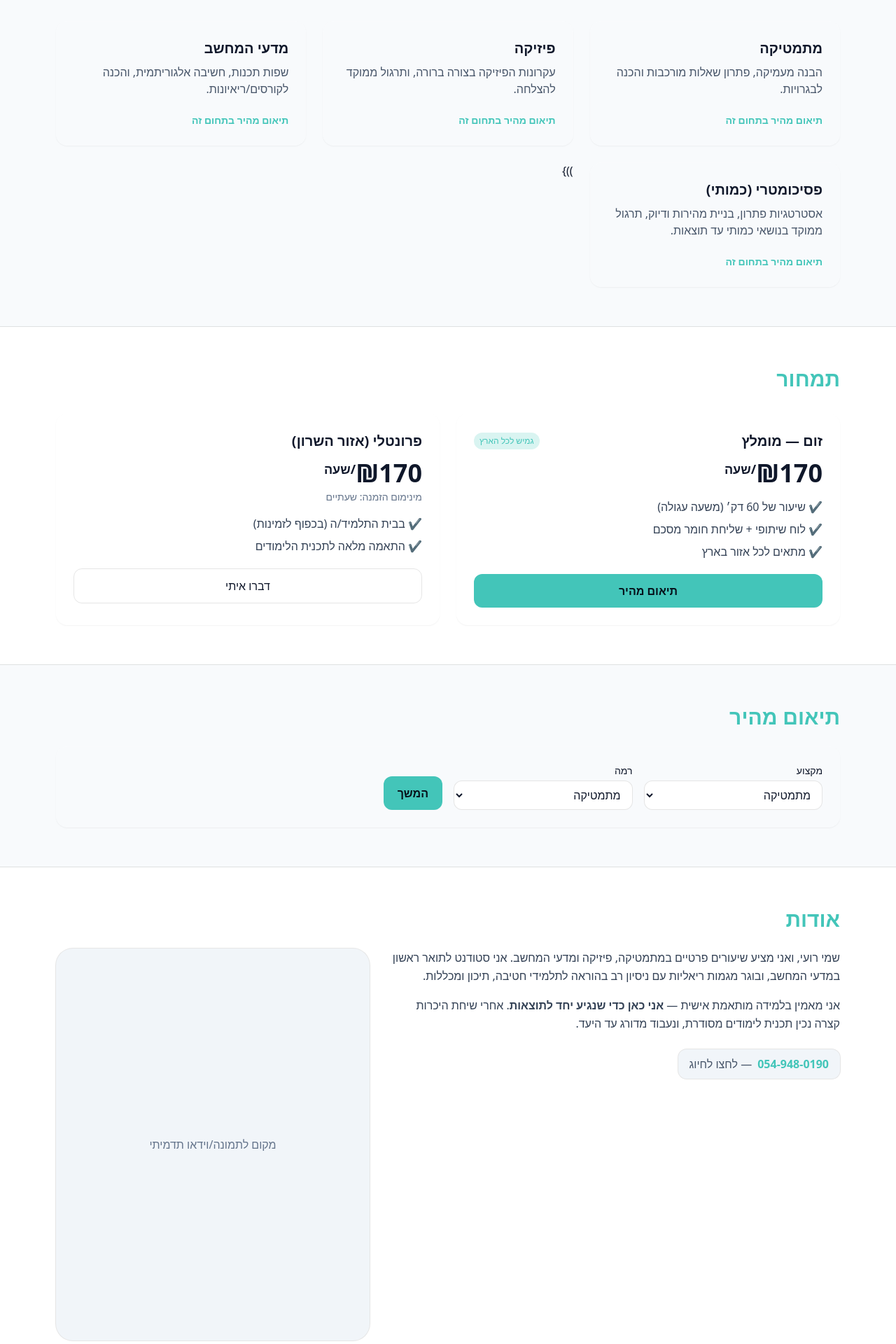
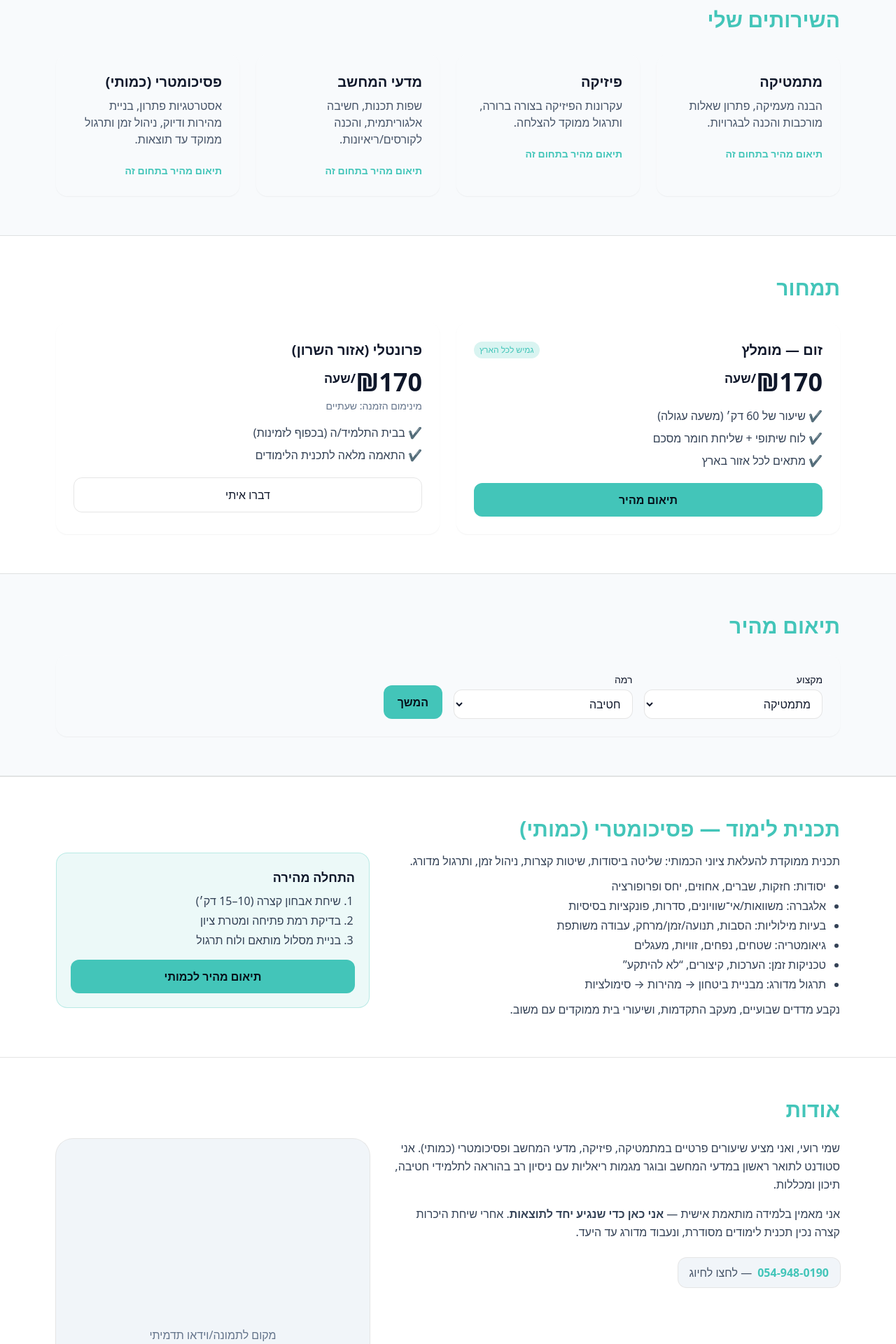
Before and after one commit to roadam11/RoieTutor, a Next.js app: page / in a window 1280 px wide. Shown: the part 720-2640 px from the top of the page at 70% size. Built offline with nearby package versions, Linux system fonts and the light colour scheme.

Commit message:
Update index.js

```diff
--- a/pages/index.js
+++ b/pages/index.js
@@ -3,9 +3,33 @@ import StickyCTA from '@/components/StickyCTA'
 import Head from 'next/head'
 import { motion } from 'framer-motion'
 import { useState } from 'react'
+import Script from 'next/script'
 
 export default function Home(){
-  // טופס תיאום מהיר (3 שלבים)
+  // ---- סקריפט מצב בהיר/כהה לפני טעינת הדף (מונע "הבהוב") ----
+  // לא צריך _document.js – הכל מתבצע כאן עם beforeInteractive
+  const ThemeInit = (
+    <Script id="rt-theme-init" strategy="beforeInteractive">
+      {`
+      (function(){
+        try{
+          var saved = localStorage.getItem('rt-theme');
+          var prefersLight = window.matchMedia && window.matchMedia('(prefers-color-scheme: light)').matches;
+          var useLight = saved ? (saved === 'light') : prefersLight;
+          var html = document.documentElement;
+          html.setAttribute('dir','rtl');
+          if(useLight){ html.classList.remove('dark'); }
+          else{ html.classList.add('dark'); }
+        }catch(e){
+          document.documentElement.classList.add('dark');
+          document.documentElement.setAttribute('dir','rtl');
+        }
+      })();
+      `}
+    </Script>
+  );
+
+  // ---- טופס תיאום מהיר (3 שלבים) ----
   const [step,setStep] = useState(1)
   const [subject,setSubject] = useState('מתמטיקה')
   const [level,setLevel] = useState('חטיבה')
@@ -24,12 +48,13 @@ export default function Home(){
   }
 
   return (
-    // שים לב: ברירת מחדל בהיר; כהה עם מחלקת dark
+    // ברירת מחדל – בהיר; כהה עם מחלקת dark על <html>
     <div className="min-h-screen bg-white text-slate-900 dark:bg-ink dark:text-slate-100">
       <Head>
-        <title>RoieTutor — שיעורים פרטיים במתמטיקה, פיזיקה ומדעי המחשב</title>
+        <title>RoieTutor — שיעורים פרטיים במתמטיקה, פיזיקה, מדעי המחשב ופסיכומטרי (כמותי)</title>
         <meta name="viewport" content="width=device-width, initial-scale=1" />
       </Head>
+      {ThemeInit}
 
       <header className="sticky top-0 z-50 backdrop-blur bg-white/80 dark:bg-ink/80 border-b border-black/10 dark:border-white/10">
         <nav className="max-w-6xl mx-auto px-4 py-4 flex items-center justify-between">
@@ -38,6 +63,7 @@ export default function Home(){
             <li className="hover:text-tealBrand"><a href="#home">בית</a></li>
             <li className="hover:text-tealBrand"><a href="#services">שירותים</a></li>
             <li className="hover:text-tealBrand"><a href="#pricing">תמחור</a></li>
+            <li className="hover:text-tealBrand"><a href="#psy-quant">פסיכומטרי (כמותי)</a></li>
             <li className="hover:text-tealBrand"><a href="#about">אודות</a></li>
             <li className="hover:text-tealBrand"><a href="#faq">שאלות נפוצות</a></li>
             <li className="hover:text-tealBrand"><a href="#contact">צור קשר</a></li>
@@ -64,7 +90,7 @@ export default function Home(){
         <div className="max-w-6xl mx-auto px-4 pt-12 pb-12 grid md:grid-cols-12 gap-10 items-center">
           <motion.div className="md:col-span-6 reveal" initial={{opacity:0, y:14}} animate={{opacity:1,y:0}} transition={{duration:.6}}>
             <h1 className="text-4xl sm:text-5xl leading-tight font-extrabold">
-              שיעורים פרטיים במתמטיקה, פיזיקה ומדעי המחשב
+              שיעורים פרטיים במתמטיקה, פיזיקה, מדעי המחשב ופסיכומטרי (כמותי)
             </h1>
             <p className="mt-5 text-slate-700 dark:text-slate-300 text-lg">
               שלום, אני רועי — סטודנט למדעי המחשב עם ניסיון בליווי תלמידי חטיבה, תיכון, מכללות
@@ -99,7 +125,7 @@ export default function Home(){
       <section id="services" className="bg-slate-50 dark:bg-ink2 border-y border-black/10 dark:border-white/10">
         <div className="max-w-6xl mx-auto px-4 py-14">
           <h2 className="text-3xl font-bold text-tealBrand mb-8 reveal">השירותים שלי</h2>
-          <div className="grid md:grid-cols-3 gap-6">
+          <div className="grid md:grid-cols-4 gap-6">
             {['מתמטיקה','פיזיקה','מדעי המחשב','פסיכומטרי (כמותי)'].map((t,i)=>(
               <div key={i} className="card p-6 reveal">
                 <div className="text-xl font-semibold mb-2">{t}</div>
@@ -107,17 +133,16 @@ export default function Home(){
                   {t==='מתמטיקה' && 'הבנה מעמיקה, פתרון שאלות מורכבות והכנה לבגרויות.'}
                   {t==='פיזיקה' && 'עקרונות הפיזיקה בצורה ברורה, ותרגול ממוקד להצלחה.'}
                   {t==='מדעי המחשב' && 'שפות תכנות, חשיבה אלגוריתמית, והכנה לקורסים/ריאיונות.'}
-      {t==='פסיכומטרי (כמותי)' && 'אסטרטגיות פתרון, בניית מהירות ודיוק, תרגול ממוקד בנושאי כמותי עד תוצאות.'}
+                  {t==='פסיכומטרי (כמותי)' && 'אסטרטגיות פתרון, בניית מהירות ודיוק, ניהול זמן ותרגול ממוקד עד תוצאות.'}
                 </p>
                 <a href="#quick" className="inline-block text-sm font-semibold text-tealBrand hover:underline">תיאום מהיר בתחום זה</a>
               </div>
-))}
             ))}
           </div>
         </div>
       </section>
 
-      {/* PRICING – מדגישים זום */}
+      {/* PRICING */}
       <section id="pricing" className="bg-white dark:bg-ink">
         <div className="max-w-6xl mx-auto px-4 py-14">
           <h2 className="text-3xl font-bold text-tealBrand mb-8 reveal">תמחור</h2>
@@ -156,7 +181,7 @@ export default function Home(){
         </div>
       </section>
 
-      {/* QUICK BOOKING – תיאום מהיר בשלבים */}
+      {/* QUICK BOOKING */}
       <section id="quick" className="bg-slate-50 dark:bg-ink2 border-y border-black/10 dark:border-white/10">
         <div className="max-w-6xl mx-auto px-4 py-14">
           <h2 className="text-3xl font-bold text-tealBrand mb-6 reveal">תיאום מהיר</h2>
@@ -169,15 +194,16 @@ export default function Home(){
                     <option>מתמטיקה</option>
                     <option>פיזיקה</option>
                     <option>מדעי המחשב</option>
+                    <option>פסיכומטרי (כמותי)</option>
                   </select>
                 </div>
                 <div>
                   <label className="block text-sm mb-1">רמה</label>
-                <select value={subject} onChange={e=>setSubject(e.target.value)} className="w-full rounded-xl border border-black/10 dark:border-white/15 bg-white dark:bg-white/5 px-3 py-2">
-  <option>מתמטיקה</option>
-  <option>פיזיקה</option>
-  <option>מדעי המחשב</option>
-  <option>פסיכומטרי (כמותי)</option>
+                  <select value={level} onChange={e=>setLevel(e.target.value)} className="w-full rounded-xl border border-black/10 dark:border-white/15 bg-white dark:bg-white/5 px-3 py-2">
+                    <option>חטיבה</option>
+                    <option>תיכון (3–5 יחידות)</option>
+                    <option>אקדמי</option>
+                    <option>פסיכומטרי</option>
                   </select>
                 </div>
                 <div className="md:col-span-2 flex items-end">
@@ -227,34 +253,6 @@ export default function Home(){
         </div>
       </section>
 
-      {/* ABOUT */}
-      <section id="about">
-        <div className="max-w-6xl mx-auto px-4 py-14">
-          <h2 className="text-3xl font-bold text-tealBrand mb-6 reveal">אודות</h2>
-          <div className="grid md:grid-cols-12 gap-8 items-start">
-            <div className="md:col-span-7 space-y-4 text-slate-700 dark:text-slate-200 leading-relaxed reveal">
-              <p>
-                שמי רועי, ואני מציע שיעורים פרטיים במתמטיקה, פיזיקה ומדעי המחשב. אני סטודנט לתואר ראשון במדעי המחשב,
-                ובוגר מגמות ריאליות עם ניסיון רב בהוראה לתלמידי חטיבה, תיכון ומכללות.
-              </p>
-              <p>
-                אני מאמין בלמידה מותאמת אישית — <strong>אני כאן כדי שנגיע יחד לתוצאות</strong>. אחרי שיחת היכרות קצרה נכין תכנית לימודים מסודרת, ונעבוד מדורג עד היעד.
-              </p>
-              <div className="pt-2 flex flex-wrap gap-3">
-                <a href="tel:+972549480190" className="inline-flex items-center gap-2 px-4 py-2 rounded-xl bg-slate-100 dark:bg-white/5 ring-1 ring-black/10 dark:ring-white/10 hover:bg-slate-200 dark:hover:bg-white/10">
-                  <span className="text-tealBrand font-semibold"><span dir="ltr">054-948-0190</span></span>
-                  <span className="text-slate-600 dark:text-slate-300">— לחצו לחיוג</span>
-                </a>
-              </div>
-            </div>
-            <div className="md:col-span-5 reveal">
-              <div className="aspect-[4/5] rounded-3xl bg-slate-100 dark:bg-white/5 ring-1 ring-black/10 dark:ring-white/10 grid place-items-center text-slate-500 dark:text-slate-400">
-                מקום לתמונה/וידאו תדמיתי
-              </div>
-            </div>
-          </div>
-        </div>
-      </section>
       {/* PSYCHOMETRY PLAN */}
       <section id="psy-quant" className="bg-white dark:bg-ink border-y border-black/10 dark:border-white/10">
         <div className="max-w-6xl mx-auto px-4 py-14">
@@ -287,7 +285,37 @@ export default function Home(){
         </div>
       </section>
 
-      {/* FAQ (כבר כולל העדכונים שלך) */}
+      {/* ABOUT */}
+      <section id="about">
+        <div className="max-w-6xl mx-auto px-4 py-14">
+          <h2 className="text-3xl font-bold text-tealBrand mb-6 reveal">אודות</h2>
+          <div className="grid md:grid-cols-12 gap-8 items-start">
+            <div className="md:col-span-7 space-y-4 text-slate-700 dark:text-slate-200 leading-relaxed reveal">
+              <p>
+                שמי רועי, ואני מציע שיעורים פרטיים במתמטיקה, פיזיקה, מדעי המחשב ופסיכומטרי (כמותי).
+                אני סטודנט לתואר ראשון במדעי המחשב ובוגר מגמות ריאליות עם ניסיון רב בהוראה לתלמידי חטיבה, תיכון ומכללות.
+              </p>
+              <p>
+                אני מאמין בלמידה מותאמת אישית — <strong>אני כאן כדי שנגיע יחד לתוצאות</strong>.
+                אחרי שיחת היכרות קצרה נכין תכנית לימודים מסודרת, ונעבוד מדורג עד היעד.
+              </p>
+              <div className="pt-2 flex flex-wrap gap-3">
+                <a href="tel:+972549480190" className="inline-flex items-center gap-2 px-4 py-2 rounded-xl bg-slate-100 dark:bg-white/5 ring-1 ring-black/10 dark:ring-white/10 hover:bg-slate-200 dark:hover:bg-white/10">
+                  <span className="text-tealBrand font-semibold"><span dir="ltr">054-948-0190</span></span>
+                  <span className="text-slate-600 dark:text-slate-300">— לחצו לחיוג</span>
+                </a>
+              </div>
+            </div>
+            <div className="md:col-span-5 reveal">
+              <div className="aspect-[4/5] rounded-3xl bg-slate-100 dark:bg-white/5 ring-1 ring-black/10 dark:ring-white/10 grid place-items-center text-slate-500 dark:text-slate-400">
+                מקום לתמונה/וידאו תדמיתי
+              </div>
+            </div>
+          </div>
+        </div>
+      </section>
+
+      {/* FAQ */}
       <section id="faq" className="bg-slate-50 dark:bg-ink2 border-y border-black/10 dark:border-white/10">
         <div className="max-w-6xl mx-auto px-4 py-14">
           <h2 className="text-3xl font-bold text-tealBrand mb-6 reveal">שאלות נפוצות</h2>
@@ -297,9 +325,9 @@ export default function Home(){
               { q:'איפה מתקיימים השיעורים?', a:'אונליין בזום, וכן פרונטליים באזור השרון (בכפוף לזמינות).' },
               { q:'איך קובעים שיעור?', a:'משאירים פרטים או פונים בוואטסאפ, ונוכל לתאם מועד לשיעור. אפשר זום או פרונטלי לפי הצורך.' },
               { q:'איך קובעים תכנית לימודים?', a:'לאחר אבחון קצר נגדיר יעדים, נפרק נושאים לתת-משימות, ונקבע לוח זמנים לשיעורים ולתרגול בית.' },
+              { q:'האם יש שיעור ניסיון?', a:'כן, יש 50% הנחה על שיעור הניסיון.' },
               { q:'האם אתה מלמד פסיכומטרי (כמותי)?', a:'כן. נבנה מסלול ממוקד לפי רמת פתיחה ומטרת ציון, עם דגש על מהירות, דיוק וניהול זמן.' },
-              { q:'האם יש שיעור ניסיון?', a:'כן, יש 50% הנחה על שיעור הניסיון.' },
-              { q:'באילו רמות אתה מלמד?', a:'חטיבה, תיכון (כולל 3–5 יחידות), וקורסים אקדמיים נבחרים.' },
+              { q:'באילו רמות אתה מלמד?', a:'חטיבה, תיכון (כולל 3–5 יחידות), פסיכומטרי, וקורסים אקדמיים נבחרים.' },
               { q:'מה מדיניות ביטולים?', a:'ביטול/דחייה עד 24 שעות לפני השיעור ללא חיוב. בפחות מכך — יחויב בהתאם למדיניות.' },
             ].map((f,i)=>(
               <details key={i} className="rounded-xl border border-black/10 dark:border-white/10 bg-white dark:bg-white/5 p-5 reveal">
```
Lines whose indentation alone changed are shown as unchanged.
